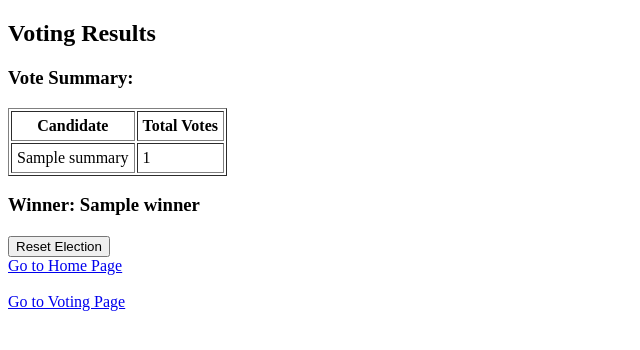
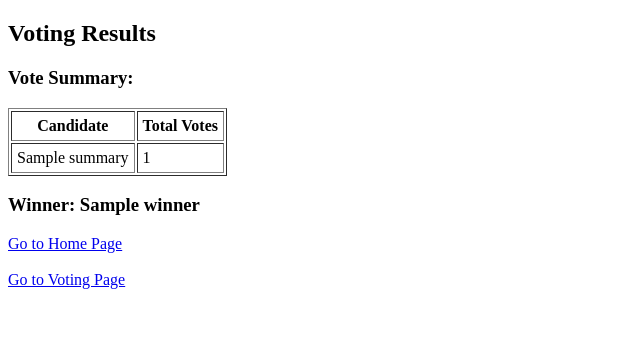
Before and after one commit to SreeManogn/symmetrical, a Flask app: template templates/teacher.html in a window 1280 px wide. Shown: the top 350 px of the page, without its empty margins (0-640 px from the left). Run offline with Flask 3, Linux system fonts and the light colour scheme; the template is opened without the code that fills it: most values are stand-ins (such as "Sample title", 1, 10 or a date in 2020).

Commit message:
Update teacher.html

```diff
--- a/templates/teacher.html
+++ b/templates/teacher.html
@@ -5,10 +5,6 @@
 </head>
 <body>
 <h2>Voting Results</h2>
-
-{% if message %}
-    <p><b>{{ message }}</b></p>
-{% endif %}
 
 {% if summary %}
 <h3>Vote Summary:</h3>
@@ -36,11 +32,6 @@
 <p>No votes submitted yet.</p>
 {% endif %}
 
-<!-- Reset Election Button -->
-<form method="post" style="margin-top:20px;">
-    <input type="submit" value="Reset Election" onclick="return confirm('Are you sure you want to reset the election? This will delete all candidates and votes.')">
-</form>
-
 <a href="/">Go to Home Page</a><br><br>
 <a href="/student">Go to Voting Page</a>
 </body>
```
